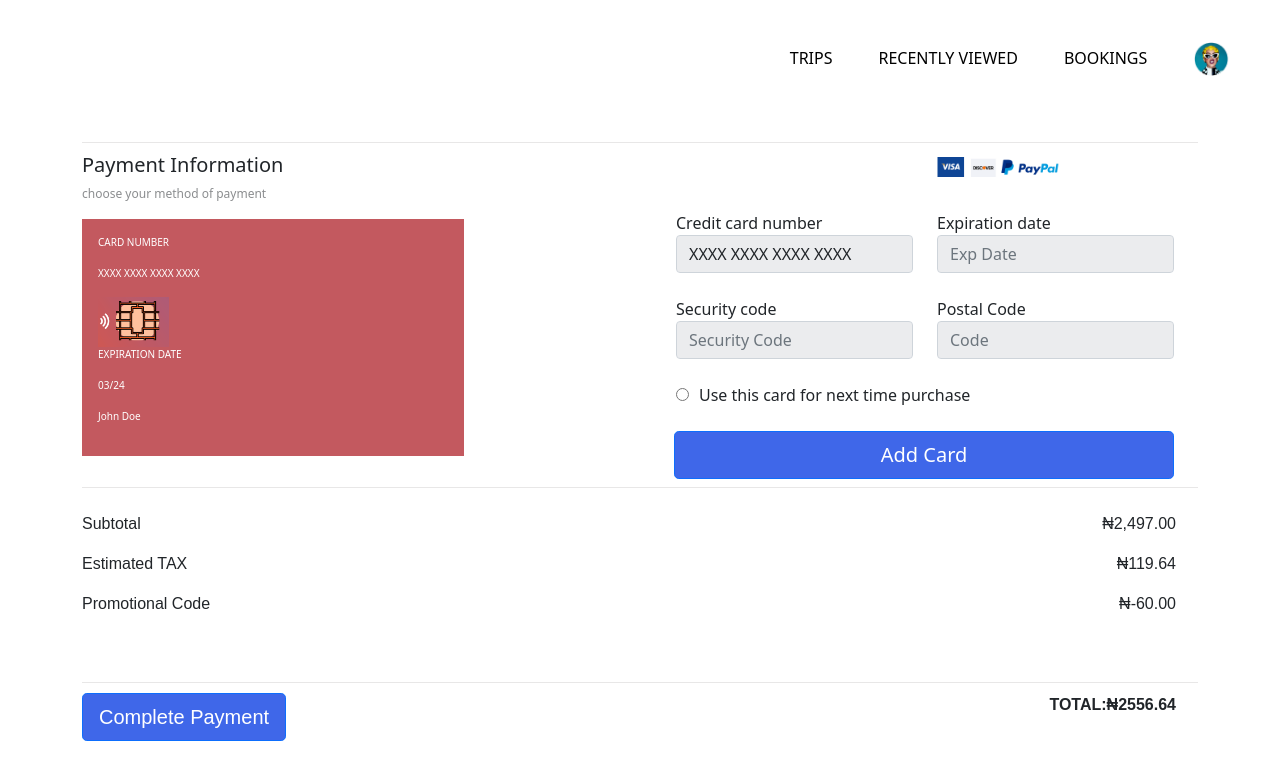
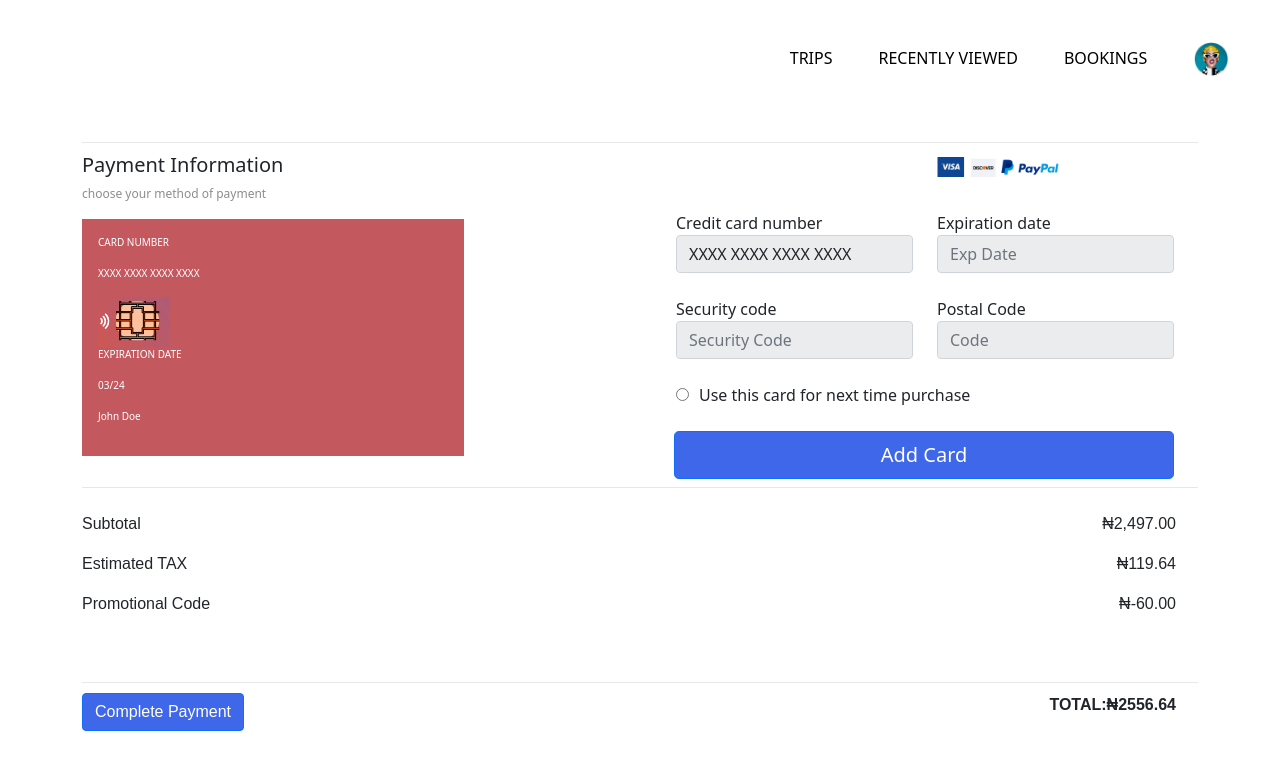
Before and after one commit to lolyshow/landing-light, a React (Create React App) app: page / in a window 1280 px wide. Shown: the top 780 px of the page. Built offline with nearby package versions, Linux system fonts and the light colour scheme.

Commit message:
reduced the button size

```diff
--- a/src/components/pages/Home.js
+++ b/src/components/pages/Home.js
@@ -215,7 +215,7 @@ class Home extends React.Component{
                         <div className = "col-md-12">
                             <div className = "summary-Card">
                                 <div className = "">
-                                <button type="button" style = {{ marginBottom:100,backgroundColor:'#3f67e9'}} className="btn btn-primary btn-lg btn-block">Complete Payment</button>
+                                <button type="button" style = {{ marginBottom:100,backgroundColor:'#3f67e9'}} className="btn btn-primary btn-md btn-block">Complete Payment</button>
 
                                 </div>
 
```
